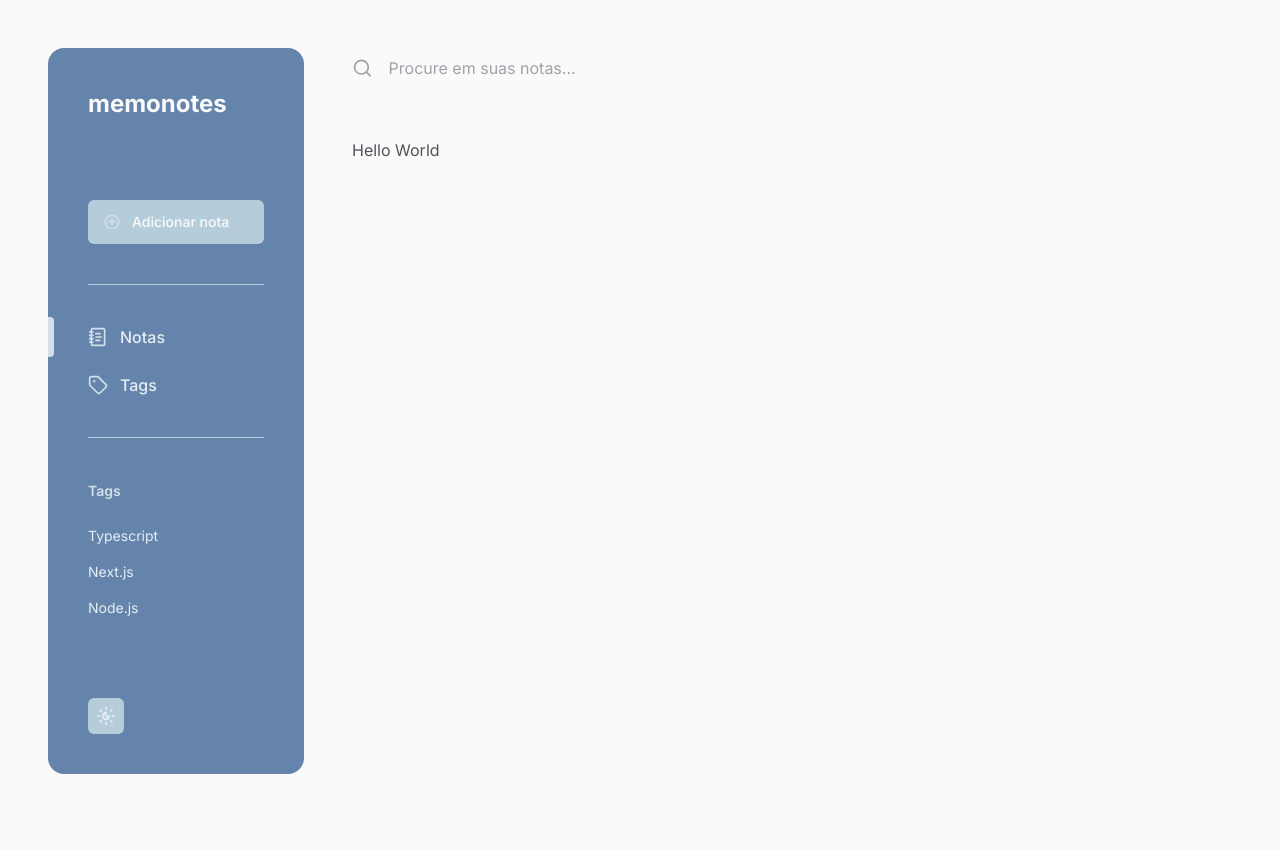
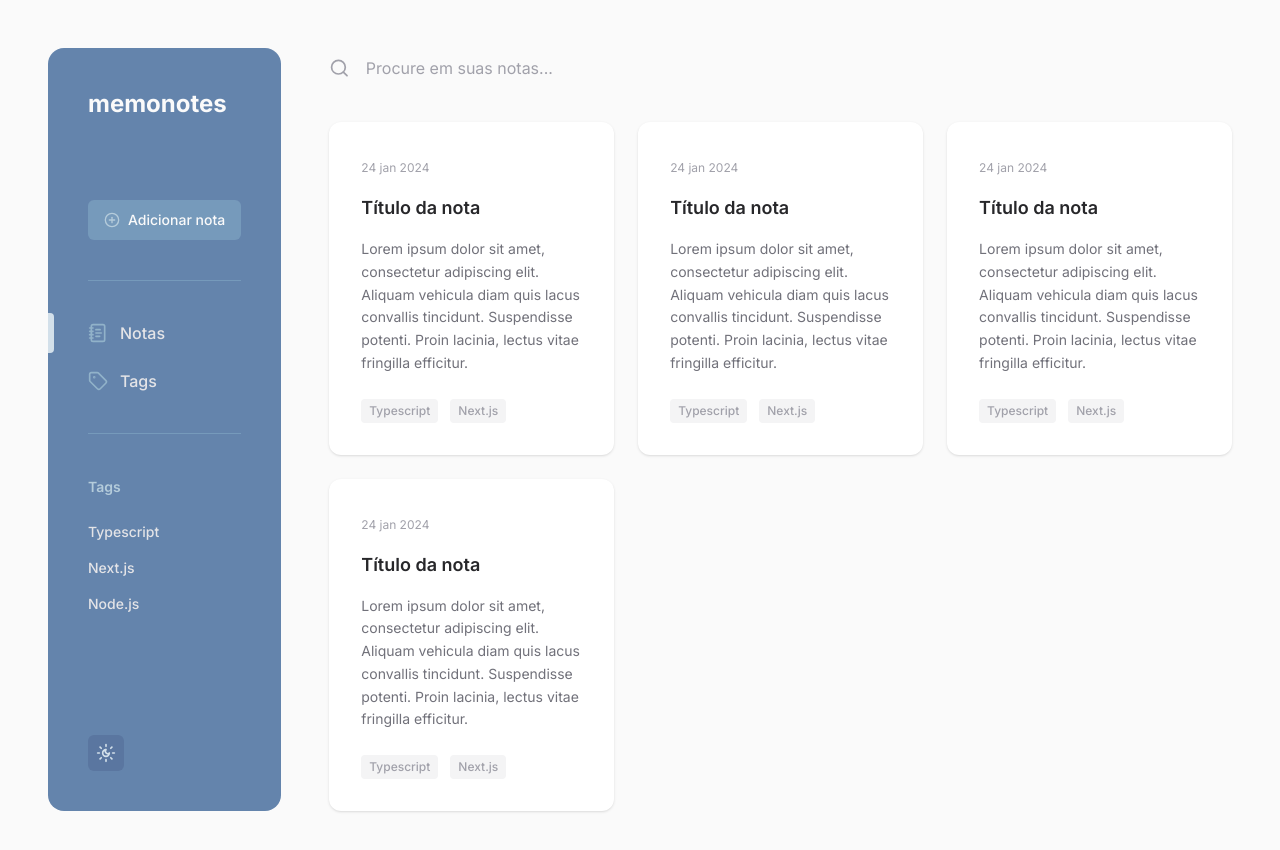
Before and after one commit to julianosill/memonotes, a Next.js app: page / in a window 1280 px wide. Shown: the top 850 px of the page. Before the commit the page ends 822 px from the top, so only its background shows below. Built offline with nearby package versions, Linux system fonts and the light colour scheme.

Commit message:
style(sidebar): update theme color

```diff
--- a/src/app/(app)/(home)/page.tsx
+++ b/src/app/(app)/(home)/page.tsx
@@ -1,7 +1,49 @@
+import { Trash2 } from 'lucide-react'
+
+import { Button } from '@/components/ui/button'
+
+const cards = [1, 2, 3, 4]
+
 export default function Home() {
   return (
-    <div>
-      <h1>Hello World</h1>
-    </div>
+    <main>
+      <section className="grid grid-cols-1 gap-6 sm:grid-cols-2 xl:grid-cols-3">
+        {cards.map((note) => (
+          <div
+            key={note}
+            className="group relative rounded-xl bg-card p-8 shadow transition-shadow hover:shadow-md dark:border dark:border-border-soft"
+          >
+            <Button
+              variant="ghost"
+              className="absolute right-4 top-4 h-fit rounded p-2 text-muted-foreground opacity-0 transition-all group-hover:opacity-100"
+            >
+              <Trash2 className="size-4" />
+              <span className="sr-only">Remover nota</span>
+            </Button>
+
+            <span className="text-xs text-muted-foreground">24 jan 2024</span>
+
+            <h2 className="py-4 text-lg font-semibold text-strong transition-colors hover:text-primary">
+              Título da nota
+            </h2>
+
+            <p className="text-sm leading-relaxed text-card-foreground">
+              Lorem ipsum dolor sit amet, consectetur adipiscing elit. Aliquam
+              vehicula diam quis lacus convallis tincidunt. Suspendisse potenti.
+              Proin lacinia, lectus vitae fringilla efficitur.
+            </p>
+
+            <div className="mt-6 flex gap-3">
+              <Button variant="muted" size="xs">
+                Typescript
+              </Button>
+              <Button variant="muted" size="xs">
+                Next.js
+              </Button>
+            </div>
+          </div>
+        ))}
+      </section>
+    </main>
   )
 }
--- a/src/app/(app)/layout.tsx
+++ b/src/app/(app)/layout.tsx
@@ -7,7 +7,7 @@ export default function AppLayout({ children }: { children: ReactNode }) {
   return (
     <div className="flex min-h-screen gap-12 p-12">
       <Sidebar />
-      <div className="flex-1 space-y-12">
+      <div className="flex-1 space-y-8">
         <SearchForm />
         {children}
       </div>
--- a/src/components/sidebar/index.tsx
+++ b/src/components/sidebar/index.tsx
@@ -1,37 +1,31 @@
 import { CirclePlus, NotebookText, Tag } from 'lucide-react'
-import { twMerge } from 'tailwind-merge'
 
 import { ThemeSwitcher } from '../theme-switcher'
+import { Button } from '../ui/button'
 import { PageButton } from './page-button'
 import { Tags } from './tags'
 
 export function Sidebar() {
   return (
-    <aside className="relative flex min-w-64 flex-col gap-20 rounded-2xl bg-primary p-10">
+    <aside className="bg-memonotes-600 dark:bg-memonotes-900 relative flex flex-col gap-20 rounded-2xl p-10 ">
       <h1 className="text-2xl font-bold text-primary-foreground">memonotes</h1>
 
       <nav className="space-y-10">
-        <button
-          className={twMerge(
-            'group flex w-full items-center gap-3 rounded-md px-4 py-3',
-            'bg-border text-sm font-medium text-primary-foreground transition-colors',
-            'hover:bg-secondary hover:text-primary',
-          )}
-        >
-          <CirclePlus className="size-4 text-secondary transition-colors group-hover:text-primary" />
+        <Button className="bg-memonotes-500 dark:bg-memonotes-800 dark:hover:bg-memonotes-700 group text-sm dark:hover:text-white">
+          <CirclePlus className="text-memonotes-300 size-4 transition-colors group-hover:text-primary dark:group-hover:text-white" />
           Adicionar nota
-        </button>
+        </Button>
 
-        <div className="flex flex-col gap-2 border-y border-border py-8">
+        <section className="border-memonotes-500 dark:border-memonotes-800 flex flex-col gap-2 border-y py-8">
           <PageButton active className="group">
-            <NotebookText className="size-5 text-secondary transition-colors group-hover:text-white" />
+            <NotebookText className="text-memonotes-400 dark:text-memonotes-600 size-5 group-hover:text-white" />
             Notas
           </PageButton>
           <PageButton className="group">
-            <Tag className="size-5 text-secondary transition-colors group-hover:text-white" />
+            <Tag className="text-memonotes-400 dark:text-memonotes-600 size-5 group-hover:text-white" />
             Tags
           </PageButton>
-        </div>
+        </section>
 
         <Tags />
       </nav>
--- a/src/components/sidebar/page-button.tsx
+++ b/src/components/sidebar/page-button.tsx
@@ -16,15 +16,16 @@ export function PageButton({
   return (
     <button
       className={twMerge(
-        'flex items-center gap-3 py-2 font-medium text-accent transition-colors',
-        'hover:text-white',
+        'flex items-center gap-3 py-2 font-medium',
+        'text-zinc-200 hover:text-white',
+        'dark:text-zinc-300 dark:hover:text-white',
         className,
       )}
       {...props}
     >
       {children}
       {active && (
-        <div className="absolute left-0 h-10 w-1.5 rounded-r bg-secondary" />
+        <div className="bg-memonotes-200 dark:bg-memonotes-300 absolute left-0 h-10 w-1.5 rounded-r" />
       )}
     </button>
   )
--- a/src/components/sidebar/tags.tsx
+++ b/src/components/sidebar/tags.tsx
@@ -3,11 +3,16 @@ const tags = ['Typescript', 'Next.js', 'Node.js']
 export function Tags() {
   return (
     <section>
-      <span className="text-sm font-semibold text-secondary">Tags</span>
+      <span className="text-memonotes-300 dark:text-memonotes-400 text-sm font-semibold">
+        Tags
+      </span>
 
       <div className="mt-6 flex flex-col items-start gap-4">
         {tags.map((tag) => (
-          <button key={tag} className="text-sm text-accent hover:text-white">
+          <button
+            key={tag}
+            className="text-sm font-medium text-zinc-200 hover:text-white dark:text-zinc-300 dark:hover:text-white"
+          >
             {tag}
           </button>
         ))}
--- a/src/components/theme-switcher.tsx
+++ b/src/components/theme-switcher.tsx
@@ -13,7 +13,7 @@ export function ThemeSwitcher() {
   return (
     <button
       onClick={toggleTheme}
-      className="rounded-md bg-border p-2 text-accent hover:text-white"
+      className="bg-memonotes-700 dark:bg-memonotes-800 text-memonotes-200 rounded-md p-2 hover:text-white"
     >
       <SunMoon className="size-5" />
     </button>
```
